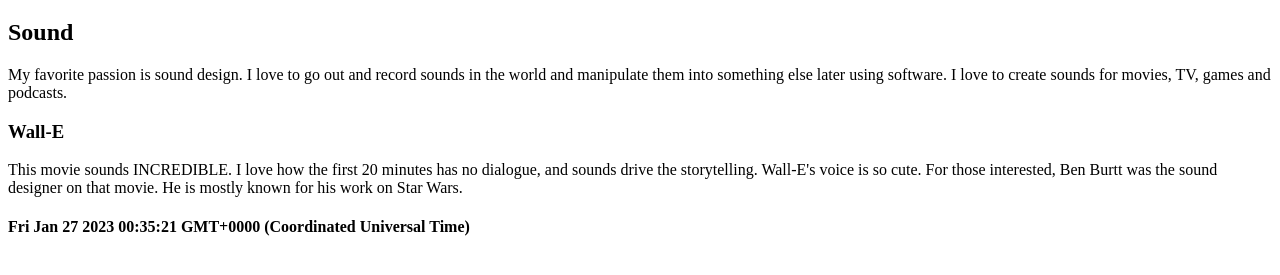
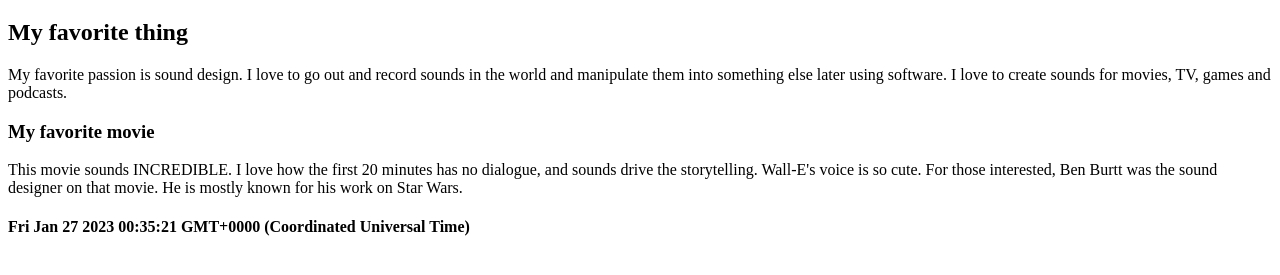
Before and after one commit to isahua16/HtmlIntro, a plain HTML site: page index.html in a window 1280 px wide. Shown: the part 61-336 px from the top of the page. Drawn offline with Linux system fonts and the light colour scheme.

Commit message:
Changed header content

```diff
--- a/index.html
+++ b/index.html
@@ -8,13 +8,13 @@
   </head>
   <body>
     <h1>Isael Huard</h1>
-    <h2>Sound</h2>
+    <h2>My favorite thing</h2>
     <p>
       My favorite passion is sound design. I love to go out and record sounds in
       the world and manipulate them into something else later using software. I
       love to create sounds for movies, TV, games and podcasts.
     </p>
-    <h3>Wall-E</h3>
+    <h3>My favorite movie</h3>
     <p>
       This movie sounds INCREDIBLE. I love how the first 20 minutes has no
       dialogue, and sounds drive the storytelling. Wall-E's voice is so cute.
```
